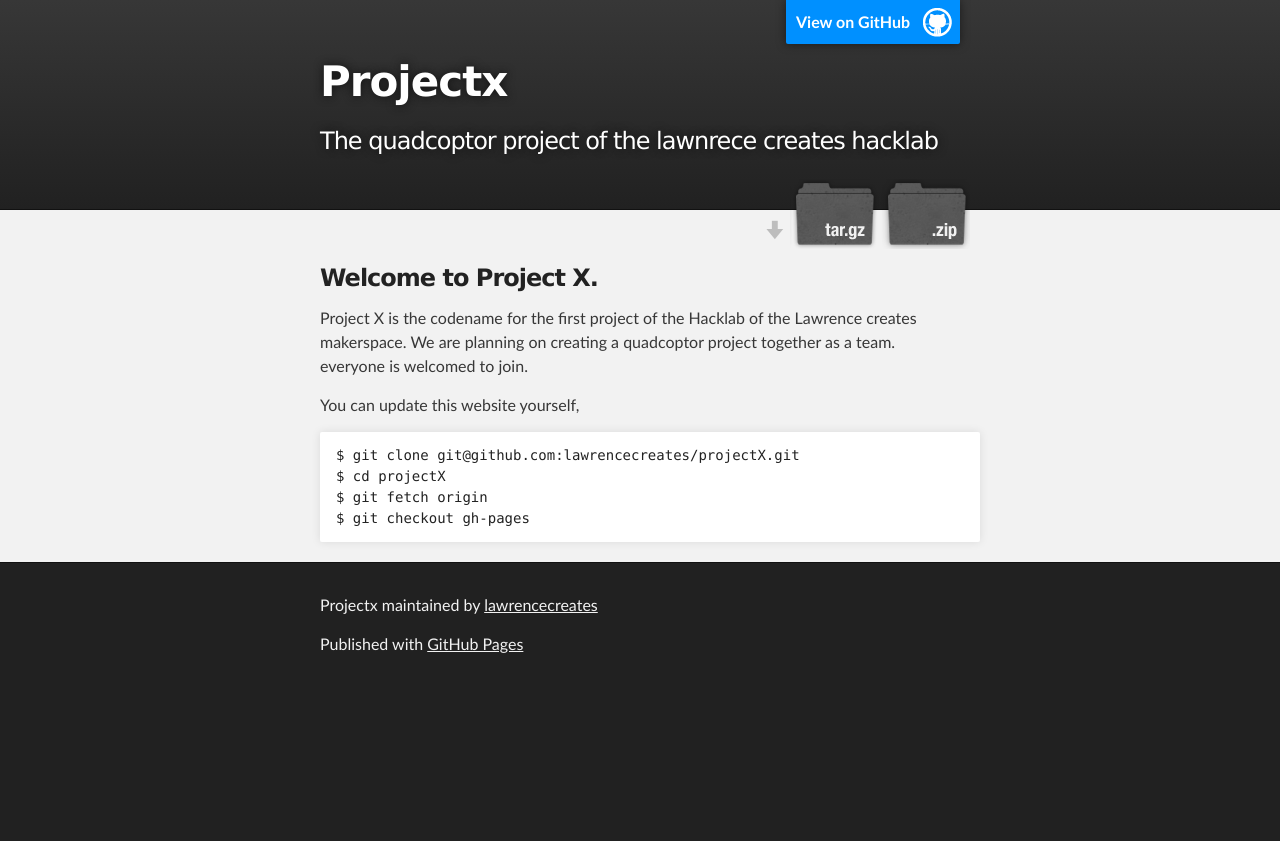
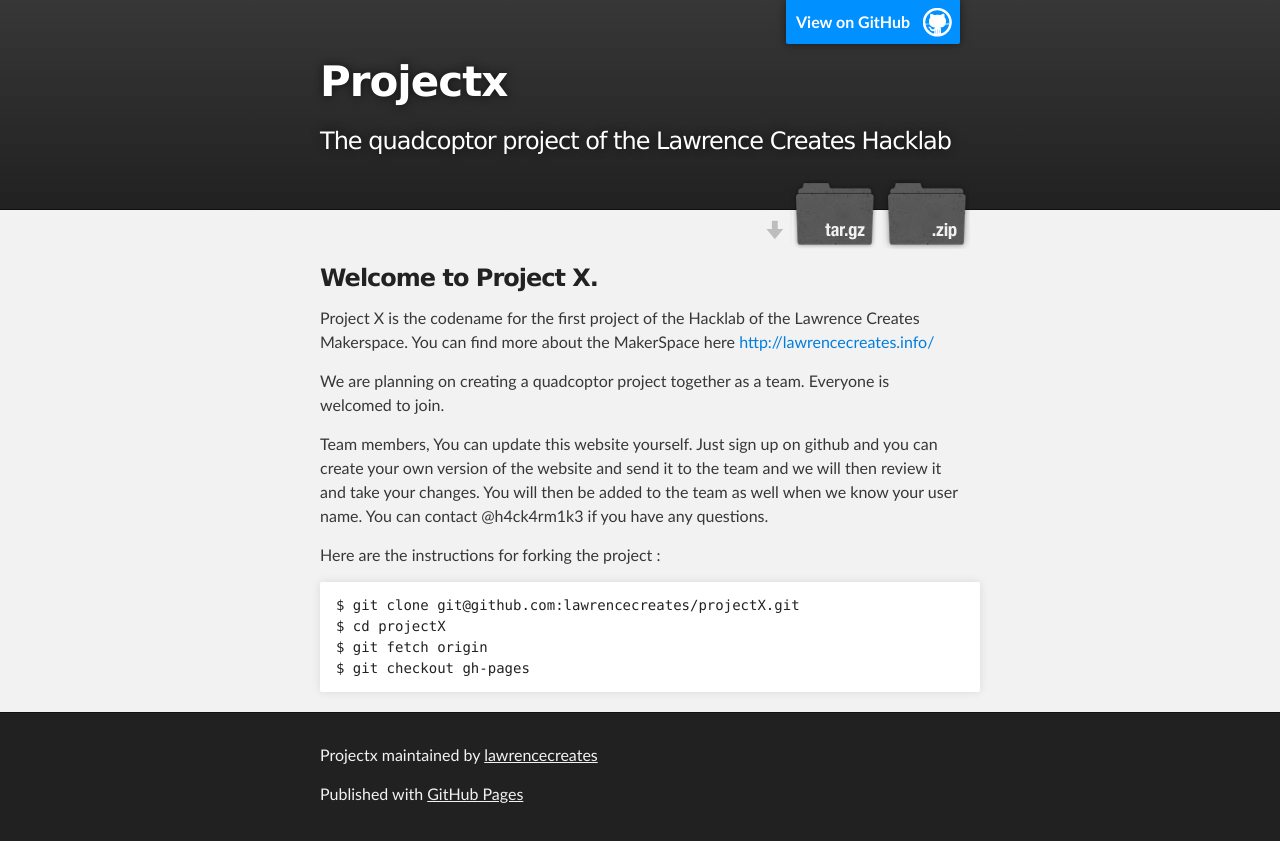
Before and after one commit to lawrencecreates/projectX, a plain HTML site: page index.html in a window 1280 px wide. Before the commit the page ends 800 px from the top, so only its background shows below. Drawn offline with Linux system fonts and the light colour scheme.

```diff
--- a/index.html
+++ b/index.html
@@ -4,7 +4,7 @@
   <head>
     <meta charset='utf-8'>
     <meta http-equiv="X-UA-Compatible" content="chrome=1">
-    <meta name="description" content="Projectx : The quadcoptor project of the lawnrece creates hacklab">
+    <meta name="description" content="Projectx : The quadcoptor project of the Lawrence Creates Hacklab">
 
     <link rel="stylesheet" type="text/css" media="screen" href="stylesheets/stylesheet.css">
 
@@ -19,7 +19,7 @@
           <a id="forkme_banner" href="https://github.com/lawrencecreates/projectX">View on GitHub</a>
 
           <h1 id="project_title">Projectx</h1>
-          <h2 id="project_tagline">The quadcoptor project of the lawnrece creates hacklab</h2>
+          <h2 id="project_tagline">The quadcoptor project of the Lawrence Creates Hacklab</h2>
 
             <section id="downloads">
               <a class="zip_download_link" href="https://github.com/lawrencecreates/projectX/zipball/master">Download this project as a .zip file</a>
@@ -34,11 +34,15 @@
         <h3>
 <a name="welcome-to-project-x" class="anchor" href="#welcome-to-project-x"><span class="octicon octicon-link"></span></a>Welcome to Project X.</h3>
 
-<p>Project X is the codename for the first project of the Hacklab of the Lawrence creates makerspace.
-We are planning on creating a quadcoptor project together as a team.
-everyone is welcomed to join.</p>
+<p>Project X is the codename for the first project of the Hacklab of the Lawrence Creates Makerspace.
+You can find more about the MakerSpace here <a href="http://lawrencecreates.info/">http://lawrencecreates.info/</a></p>
 
-<p>You can update this website yourself, </p>
+<p>We are planning on creating a quadcoptor project together as a team.
+Everyone is welcomed to join.</p>
+
+<p>Team members, You can update this website yourself. Just sign up on github and you can create your own version of the website and send it to the team and we will then review it and take your changes. You will then be added to the team as well when we know your user name. You can contact @h4ck4rm1k3 if you have any questions.</p>
+
+<p>Here are the instructions for forking the project :</p>
 
 <pre><code>$ git clone git@github.com:lawrencecreates/projectX.git
 $ cd projectX
```
Also changed, not shown: params.json (+1 -1 lines).
